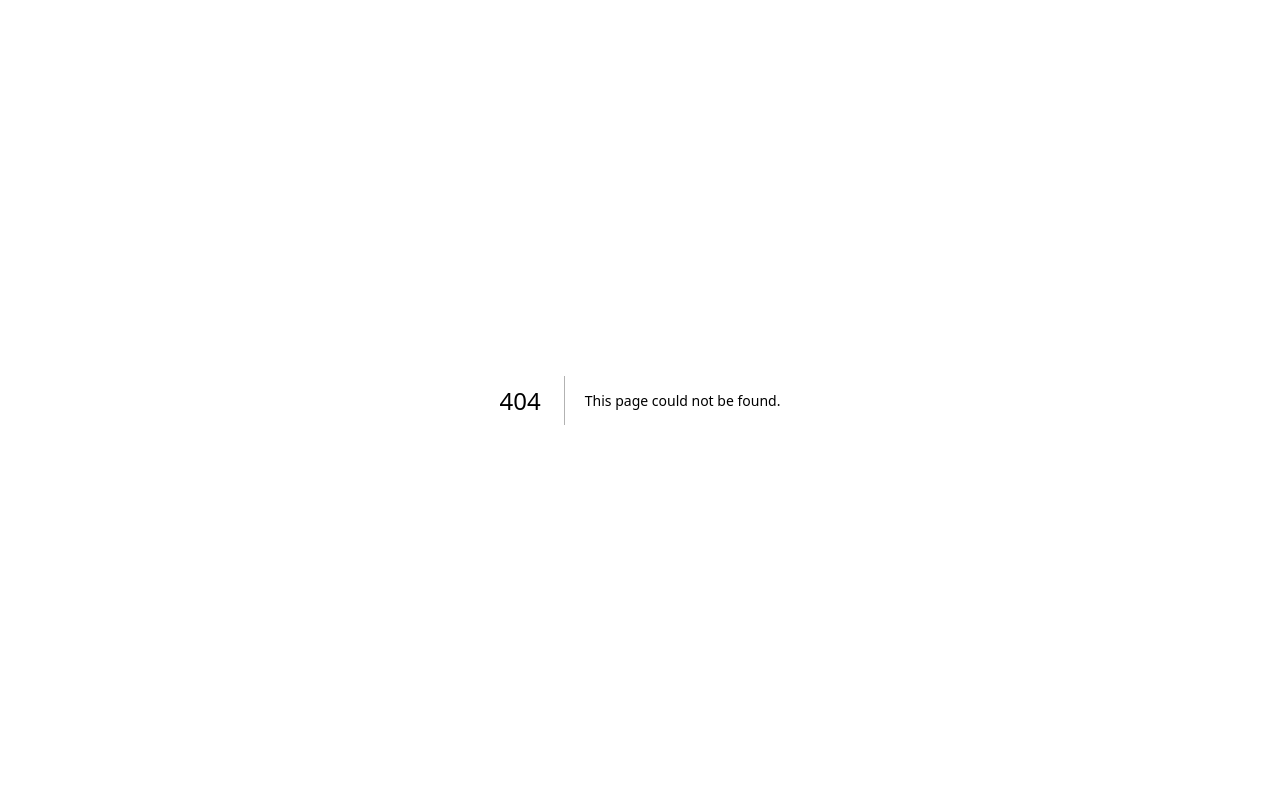
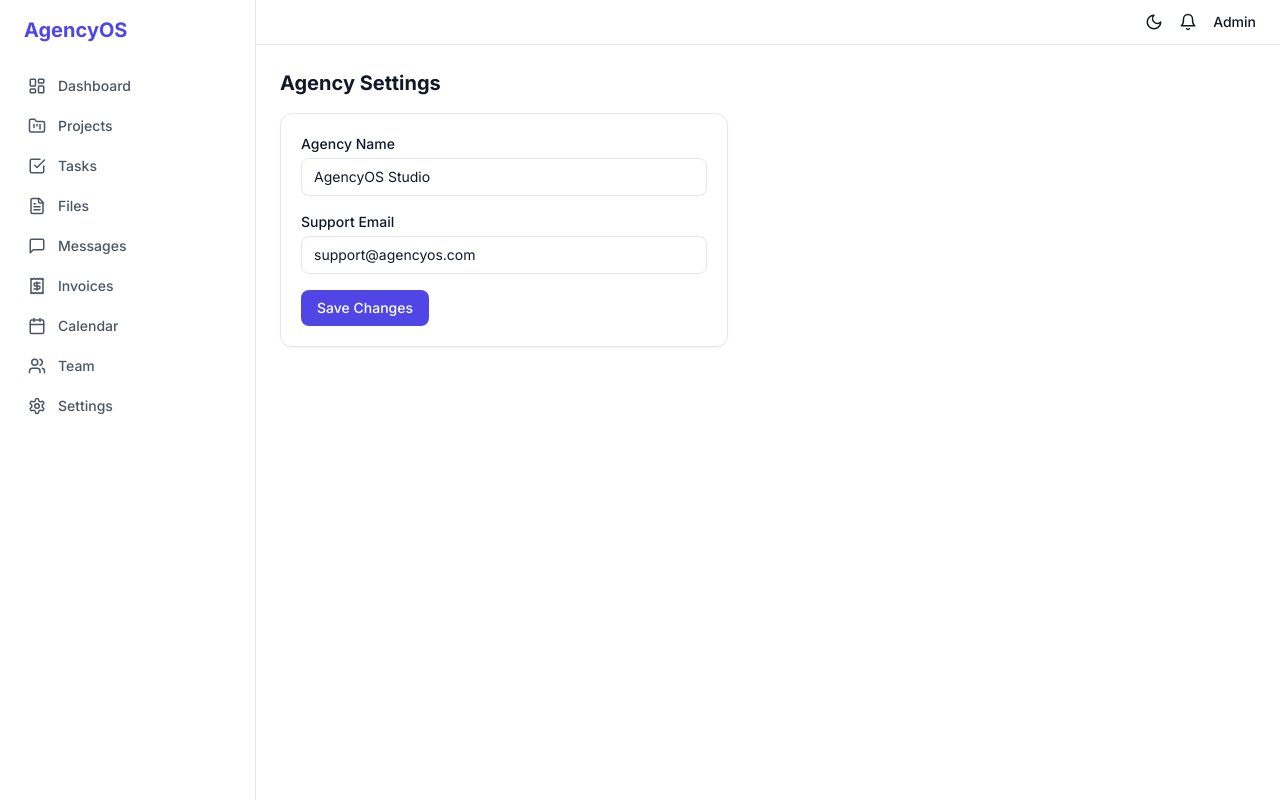
Before and after one commit to itxskbaloch4-jpg/AgencyOS, a Next.js app: page /dashboard/admin/settings in a window 1280 px wide. Before the commit this address had no page. Built offline with nearby package versions, Linux system fonts and the light colour scheme.

Commit message:
Create page.tsx

```diff
--- /dev/null
+++ b/src/app/dashboard/admin/settings/page.tsx
@@ -0,0 +1,42 @@
+"use client";
+
+import { useState } from "react";
+import { Sidebar } from "@/components/layout/Sidebar";
+import { Navbar } from "@/components/layout/Navbar";
+import { Card } from "@/components/ui/Card";
+import { Button } from "@/components/ui/Button";
+
+export default function AdminSettingsPage() {
+  const [form, setForm] = useState({ agencyName: "AgencyOS Studio", supportEmail: "support@agencyos.com" });
+
+  return (
+    <div className="flex">
+      <Sidebar />
+      <div className="flex-1">
+        <Navbar userName="Admin" />
+        <main className="p-4 md:p-6">
+          <h1 className="text-xl font-bold mb-4">Agency Settings</h1>
+          <Card className="max-w-md space-y-4">
+            <div>
+              <label className="text-sm font-medium block mb-1">Agency Name</label>
+              <input
+                value={form.agencyName}
+                onChange={(e) => setForm({ ...form, agencyName: e.target.value })}
+                className="w-full border rounded-lg px-3 py-2 text-sm dark:bg-gray-900 dark:border-gray-700"
+              />
+            </div>
+            <div>
+              <label className="text-sm font-medium block mb-1">Support Email</label>
+              <input
+                value={form.supportEmail}
+                onChange={(e) => setForm({ ...form, supportEmail: e.target.value })}
+                className="w-full border rounded-lg px-3 py-2 text-sm dark:bg-gray-900 dark:border-gray-700"
+              />
+            </div>
+            <Button>Save Changes</Button>
+          </Card>
+        </main>
+      </div>
+    </div>
+  );
+}
```
